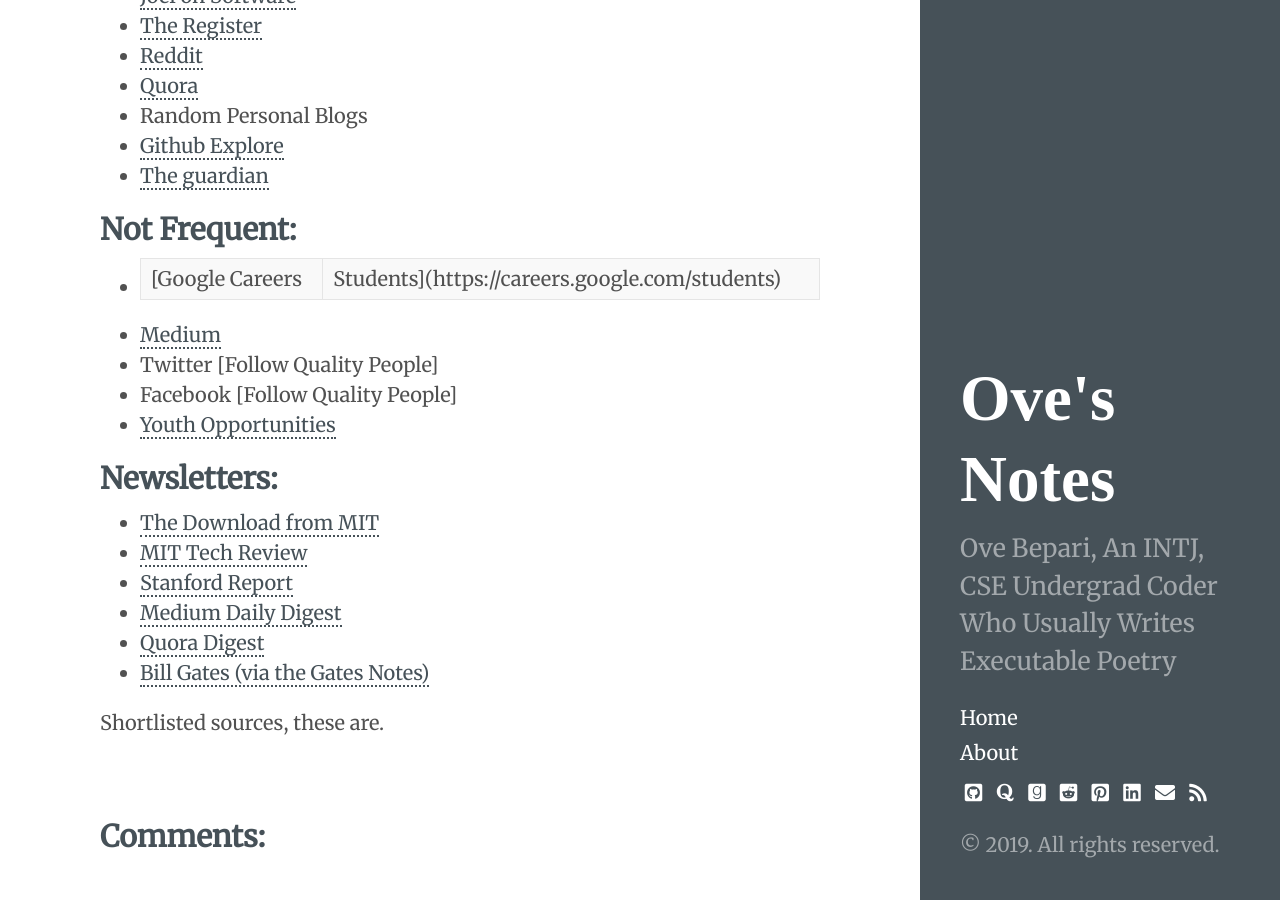
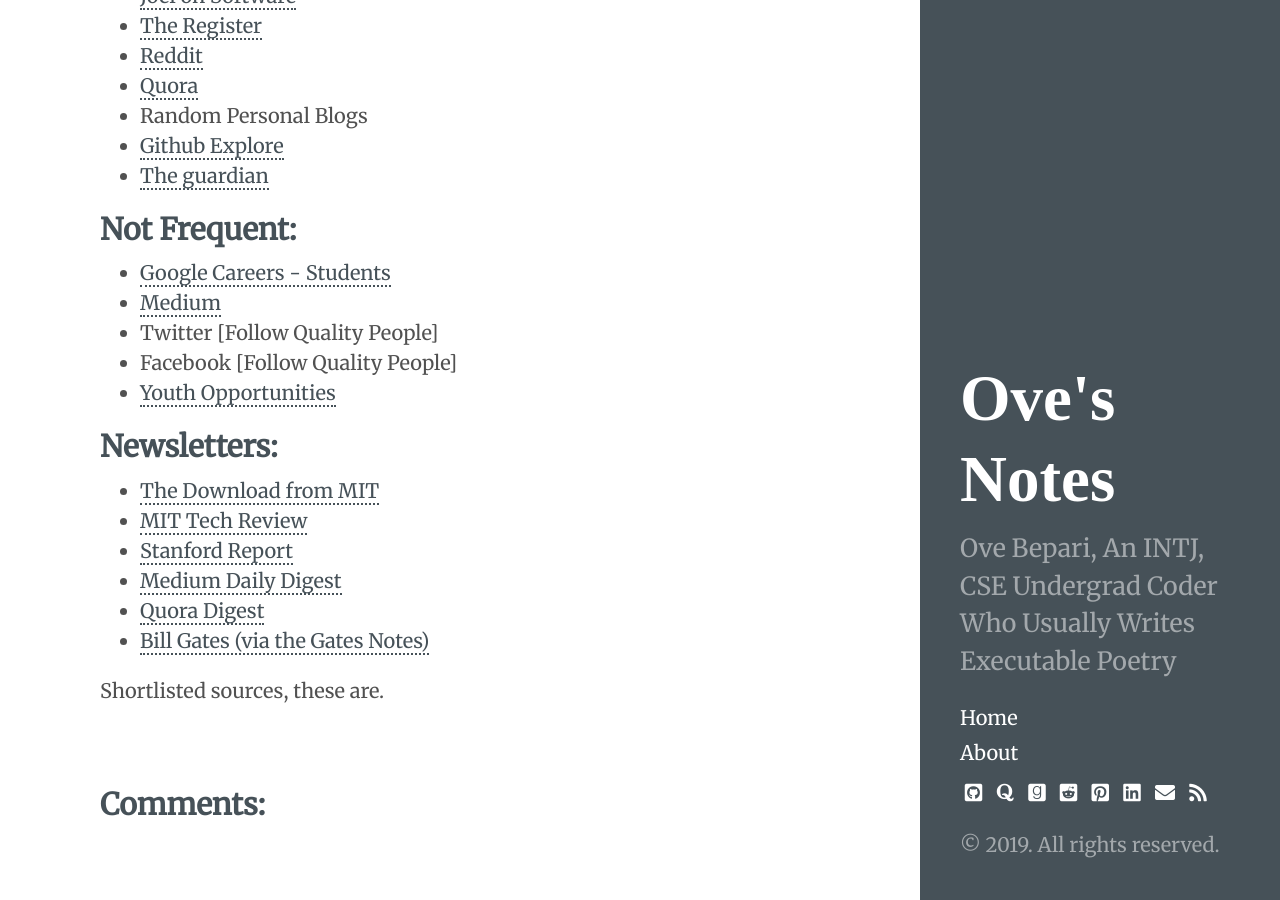
Before and after one commit to ovebepari/ovebepari.github.io, a Jekyll site: the page built from _posts/2019-01-12-oves-news-knowledge-sources.md, in a window 1280 px wide and 900 px high, scrolled down 982 px. Built offline with Jekyll 4.4.1, drawn with Linux system fonts in a browser that asks for light colours; comment, search, counter and statistics services are not loaded.

Commit message:
Google career/students added

```diff
--- a/_posts/2019-01-12-oves-news-knowledge-sources.md
+++ b/_posts/2019-01-12-oves-news-knowledge-sources.md
@@ -29,7 +29,7 @@
 
 ## Not Frequent:
 
-- [Google Careers | Students](https://careers.google.com/students)
+- [Google Careers - Students](https://careers.google.com/students)
 - [Medium](https://medium.com/)
 - Twitter  [Follow Quality People]
 - Facebook [Follow Quality People]
```
